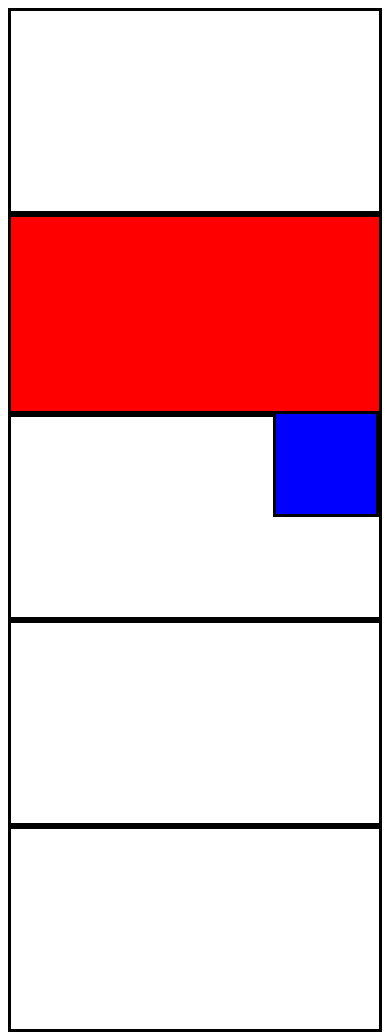
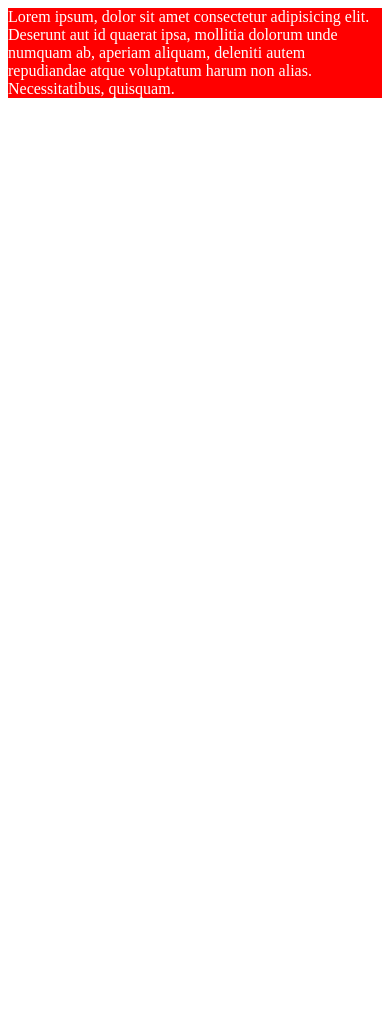
Before and after one commit to jericmariano/CSS-course, a plain HTML site: page index.html in a window 390 px wide. After the commit the page ends 844 px from the top, so only its background shows below. Drawn offline with Linux system fonts and the light colour scheme.

Commit message:
media queries

```diff
--- a/index.html
+++ b/index.html
@@ -8,12 +8,11 @@
     <link rel="stylesheet" href="./style.css" />
   </head>
   <body>
-    <div></div>
-    <div class = "red">
-        <div class = "child"></div>
+    <div>
+      Lorem ipsum, dolor sit amet consectetur adipisicing elit. Deserunt aut id
+      quaerat ipsa, mollitia dolorum unde numquam ab, aperiam aliquam, deleniti
+      autem repudiandae atque voluptatum harum non alias. Necessitatibus,
+      quisquam.
     </div>
-    <div></div>
-    <div></div>
-    <div></div>
   </body>
 </html>
--- a/style.css
+++ b/style.css
@@ -1,20 +1,23 @@
 div {
-    height: 200px;
-    border: 3px solid black;
+    background-color: red;
+    color: white;
+    font-size: 24px;
 }
 
-.red {
-    background-color: red;
-    position: relative;
-    width: 100%;
-    box-sizing: border-box;
+@media (max-width: 992px) {
+    div {
+        font-size: 20px;
+    }
 }
 
-.child {
-    background-color: blue;
-    width: 100px;
-    height: 100px;
-    position: absolute;
-    top: 100%;
-    right: 0;
+@media (max-width: 768px) {
+    div {
+        font-size: 18px;
+    }
 }
+
+@media (max-width: 576px) {
+    div {
+        font-size: 16px;
+    }
+}
```
